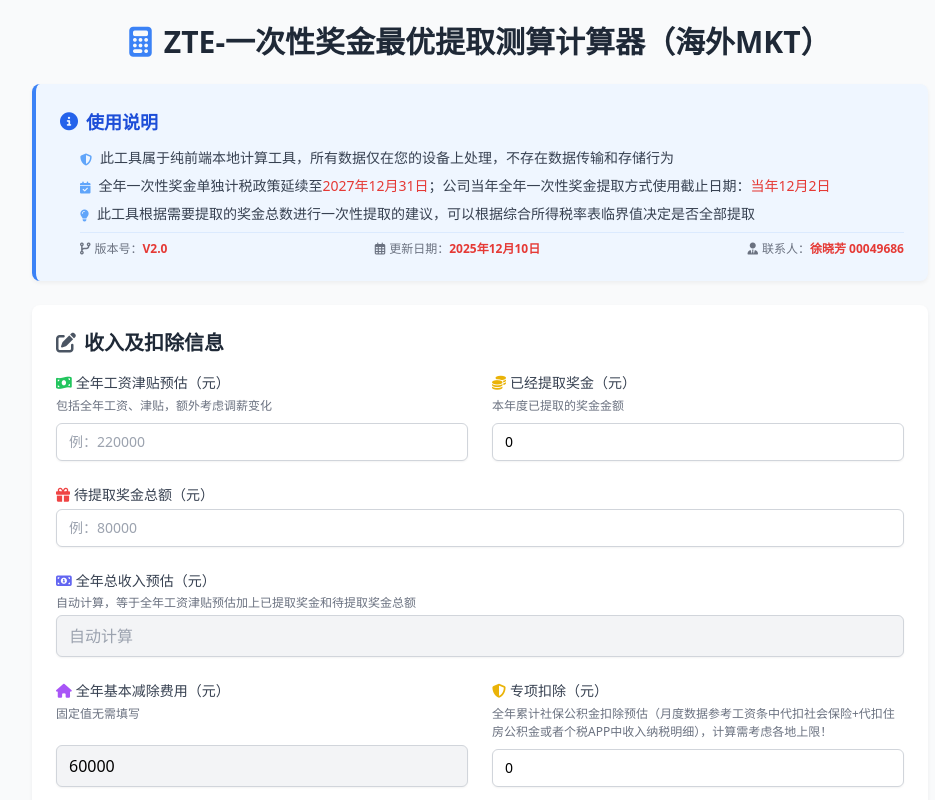
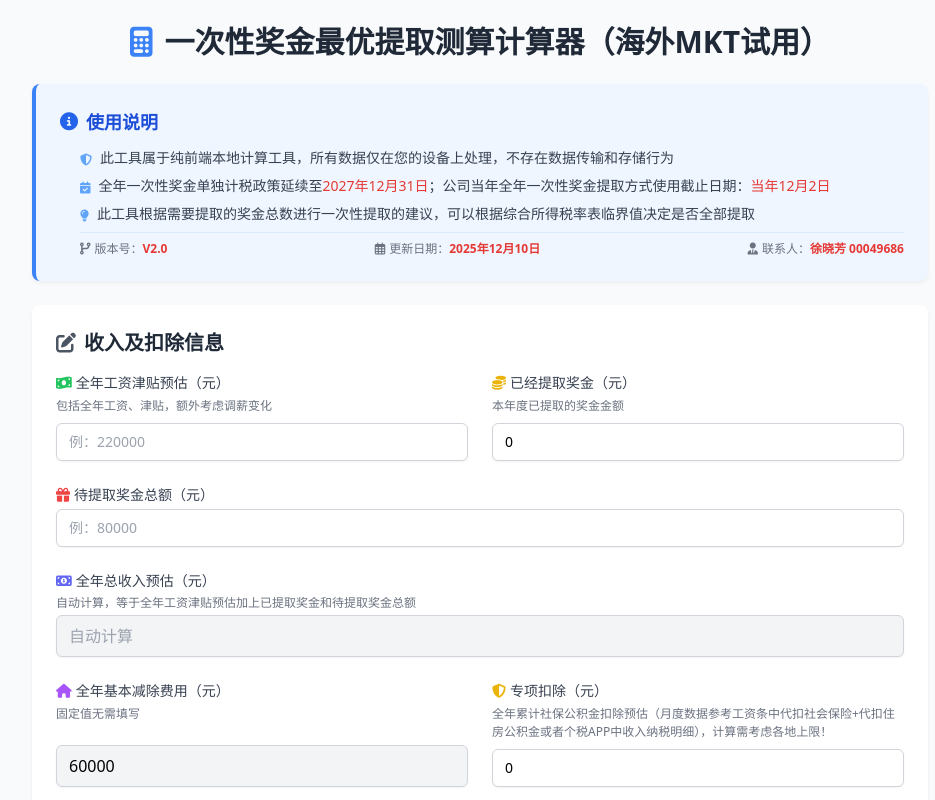
Before and after one commit to jessicaxu686/zte-bonus-calculator, a plain HTML site: page index.html in a window 1280 px wide. Shown: the top 800 px of the page, without its empty margins (160-1095 px from the left). Drawn offline with nearby package versions, Linux system fonts and the light colour scheme.

Commit message:
Add files via upload

```diff
--- a/index.html
+++ b/index.html
@@ -95,7 +95,7 @@
         <header class="text-center mb-6">
             <div class="flex items-center justify-center">
                 <i class="fas fa-calculator text-blue-500 text-3xl mr-3"></i>
-                <h1 class="text-2xl md:text-3xl font-bold text-gray-800">ZTE-一次性奖金最优提取测算计算器（海外MKT）</h1>
+                <h1 class="text-2xl md:text-3xl font-bold text-gray-800">一次性奖金最优提取测算计算器（海外MKT试用）</h1>
             </div>
         </header>
 
```
